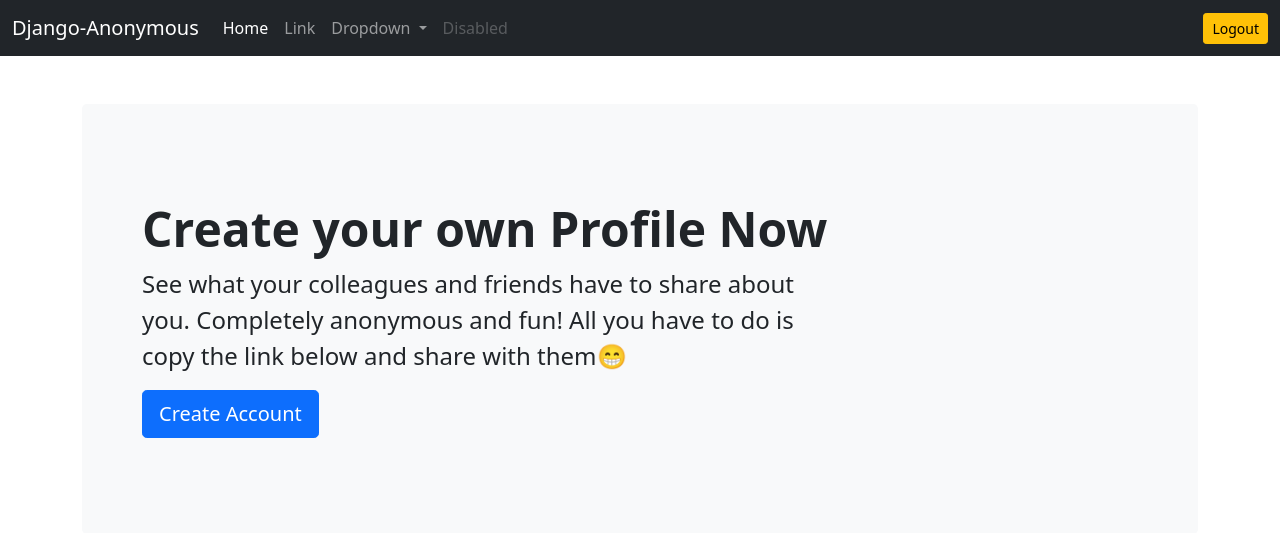
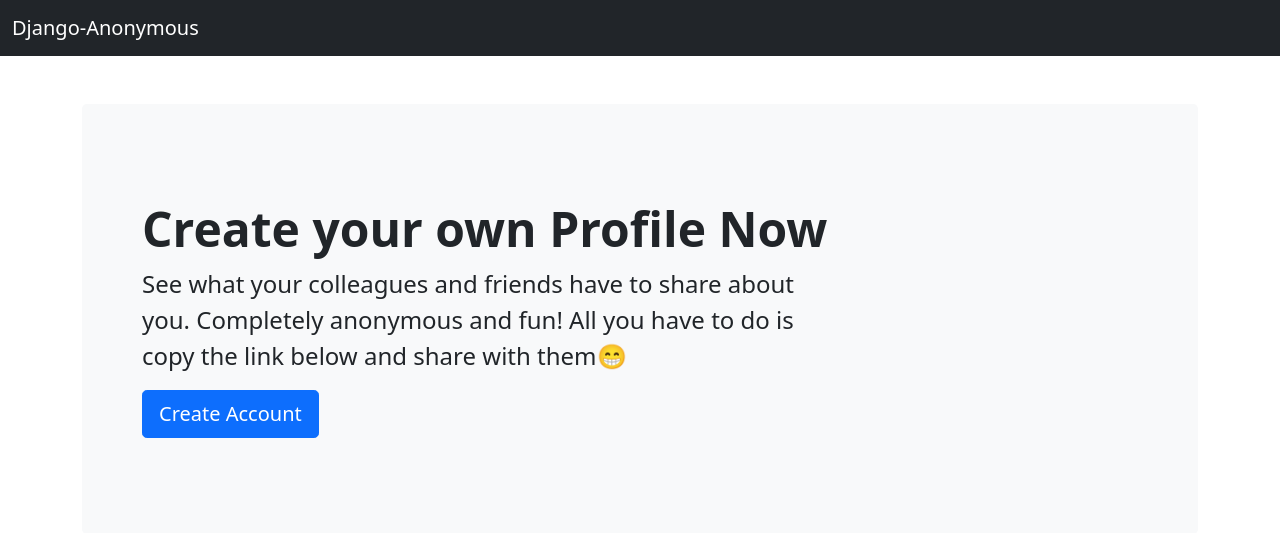
Before and after one commit to chideegit/django-anonymous, a Django app: page /completed/ in a window 1280 px wide. Shown: the top 533 px of the page. Run offline with Django 5.2, Linux system fonts and the light colour scheme; some libraries are stand-ins or nearby versions.

Commit message:
Made changes to the base html

```diff
--- a/templates/base.html
+++ b/templates/base.html
@@ -16,7 +16,7 @@
 <body>
     <nav class="navbar navbar-expand-lg navbar-dark bg-dark">
         <div class="container-fluid">
-            <a class="navbar-brand" href="#">Django-Anonymous </a>
+            <a class="navbar-brand" href="/">Django-Anonymous </a>
             <button class="navbar-toggler" type="button" data-bs-toggle="collapse"
                 data-bs-target="#navbarSupportedContent" aria-controls="navbarSupportedContent" aria-expanded="false"
                 aria-label="Toggle navigation">
@@ -24,31 +24,16 @@
             </button>
             <div class="collapse navbar-collapse" id="navbarSupportedContent">
                 <ul class="navbar-nav me-auto mb-2 mb-lg-0">
+                    {% if request.user.is_authenticated %}
                     <li class="nav-item">
-                        <a class="nav-link active" aria-current="page" href="#">Home</a>
+                        <a class="nav-link active" aria-current="page" href="#">{{request.user}}</a>
                     </li>
-                    <li class="nav-item">
-                        <a class="nav-link" href="#">Link</a>
-                    </li>
-                    <li class="nav-item dropdown">
-                        <a class="nav-link dropdown-toggle" href="#" id="navbarDropdown" role="button"
-                            data-bs-toggle="dropdown" aria-expanded="false">
-                            Dropdown
-                        </a>
-                        <ul class="dropdown-menu" aria-labelledby="navbarDropdown">
-                            <li><a class="dropdown-item" href="#">Action</a></li>
-                            <li><a class="dropdown-item" href="#">Another action</a></li>
-                            <li>
-                                <hr class="dropdown-divider">
-                            </li>
-                            <li><a class="dropdown-item" href="#">Something else here</a></li>
-                        </ul>
-                    </li>
-                    <li class="nav-item">
-                        <a class="nav-link disabled" href="#" tabindex="-1" aria-disabled="true">Disabled</a>
-                    </li>
+                    {% endif %}
+
                 </ul>
+                {% if request.user.is_authenticated %}
                 <a href="{% url 'logout' %}" class="btn btn-warning btn-sm">Logout</a>
+                {% endif %}
                 <!-- <form class="d-flex">
                     <input class="form-control me-2" type="search" placeholder="Search" aria-label="Search">
                     <button class="btn btn-outline-success" type="submit">Search</button>
```
